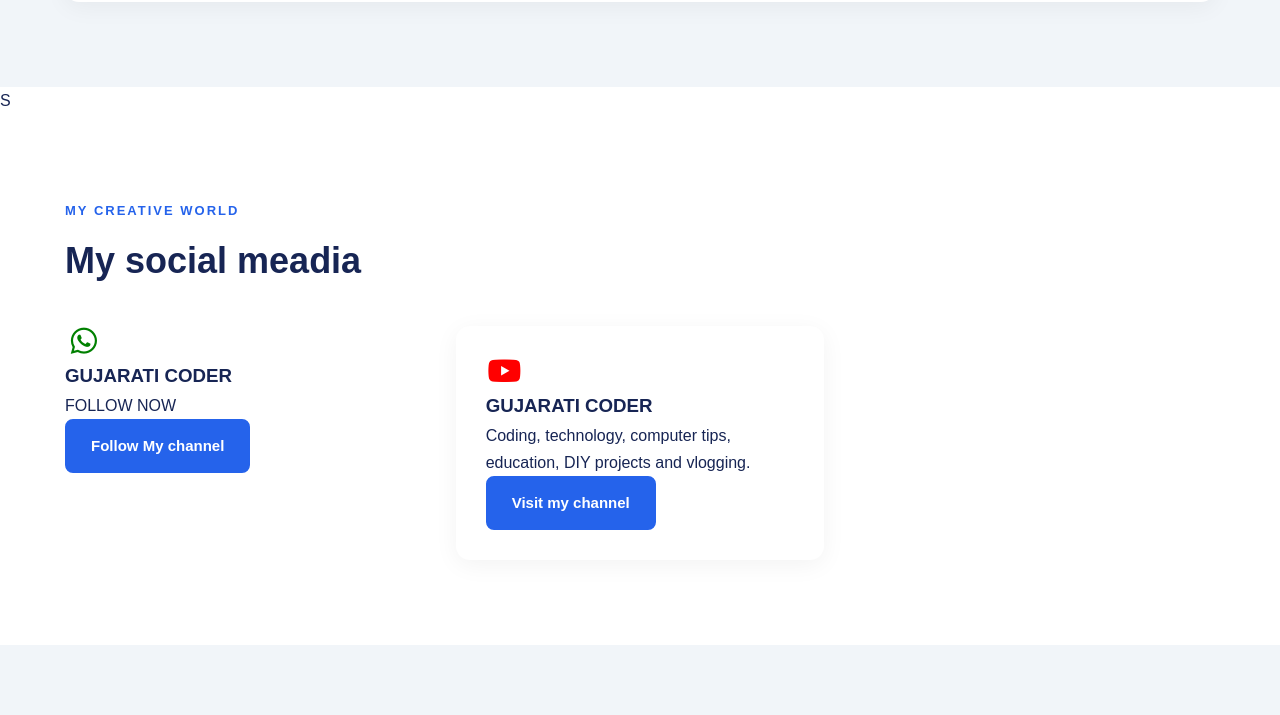
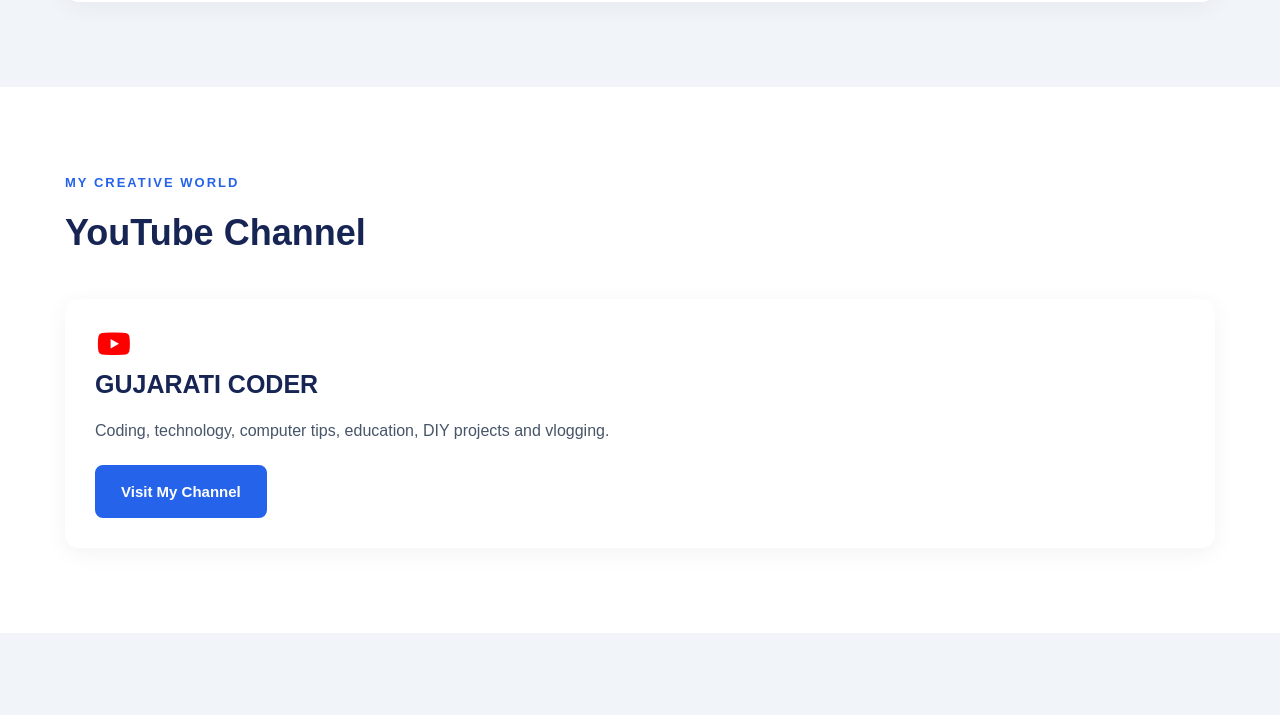
Before and after one commit to mahidadharmendrasinh07-design/My-Portfolio, a plain HTML site: page index.html in a window 1280 px wide. Shown: the part 3113-3828 px from the top of the page. Drawn offline with Linux system fonts and the light colour scheme.

Commit message:
Add files via upload

```diff
--- a/index.html
+++ b/index.html
@@ -103,7 +103,6 @@
     <section class="section container" id="projects">
         <p class="tag">WHAT DID I DO ?</p>
         <h2 class="section-title">My Projects</h2>
-
         <div class="card-grid">
             <div class="card project-card">
                 <span>🧮</span>
@@ -151,40 +150,25 @@
             </div>
         </div>
     </section>
-S
+
     <!-- YouTube -->
-    <section class="section container" id="social">
+    <section class="section container" id="youtube">
         <p class="tag">MY CREATIVE WORLD</p>
-        <h2 class="section-title">My social meadia</h2>
-
-        <div class="card-grid">
-            <div class="whatsapp-box">
-                <i class="fab fa-whatsapp" style="color: green;"></i>
-                <h3>GUJARATI CODER</h3>
-                <p>
-                    FOLLOW NOW
-                </p>
-                <a href="https://whatsapp.com/channel/0029VbDJeKIFsn0XtlOFhk0M" target="_blank"
-                rel="noopener norefeffer" class="btn">Follow My channel</a>
-
-            </div>
+        <h2 class="section-title">YouTube Channel</h2>
 
         <div class="youtube-box">
-                <i class="fab fa-youtube" style="color: red;"></i>
+            <i class="fab fa-youtube"></i>
             <h3>GUJARATI CODER</h3>
             <p>
                 Coding, technology, computer tips, education,
                 DIY projects and vlogging.
             </p>
-                <a href="https://www.youtube.com/@GujaratiCoding" target="_blank"
-                rel="noopener noreferrer" class="btn">Visit my channel</a>
-
-
+            <a href="https://www.youtube.com/" target="_blank"
+               rel="noopener noreferrer" class="btn">
+                Visit My Channel
+            </a>
         </div>
-        </div>
-
     </section>
-
     <!-- Contact -->
     <section class="section light-section" id="contact">
         <div class="container">
@@ -200,12 +184,12 @@ S
                 <p id="formStatus" role="status"></p>
             </form>
 
+            <hr>
+
             <div class="social-links">
 
                 <a href="https://www.instagram.com/dharmendrasinh0768?igsh=Z2drd3RidWdpaDVu" target="_blank"
                    rel="noopener noreferrer"><i class="fab fa-instagram"></i></a>
-                <a href="https://youtube.com/@gujaraticoding?si=fMe3r6DqY3M0GoBb" target="_blank"
-                   rel="noopener noreferrer"><i class="fab fa-youtube"></i></a>
                 <a href="https://github.com/dharmendrasinh0768" target="_blank"
                    rel="noopener noreferrer"><i class="fab fa-github"></i></a>
                 <a href="https://whatsapp.com/channel/0029VbDJeKIFsn0XtlOFhk0M" target="_blank"
--- a/style.css
+++ b/style.css
@@ -272,7 +272,16 @@ header {
     text-decoration: none;
 }
 
+/* YouTube */
+.youtube-box h3 {
+    font-size: 25px;
+    margin-bottom: 12px;
+}
 
+.youtube-box p {
+    color: var(--text);
+    margin-bottom: 20px;
+}
 
 /* Contact */
 .contact-form {
@@ -337,19 +346,6 @@ header {
 .fa-github {
     color: black;
     font-size: 30px;
-}
-
-.fa-instagram:hover {
-    color: #eb0d80;
-}
-
-
-.fa-youtube:hover {
-    color: red;
-}
-
-.fa-github:hover {
-    color: #000000;
 }
 
 .social-links a {
```
Lines whose indentation alone changed are shown as unchanged.
